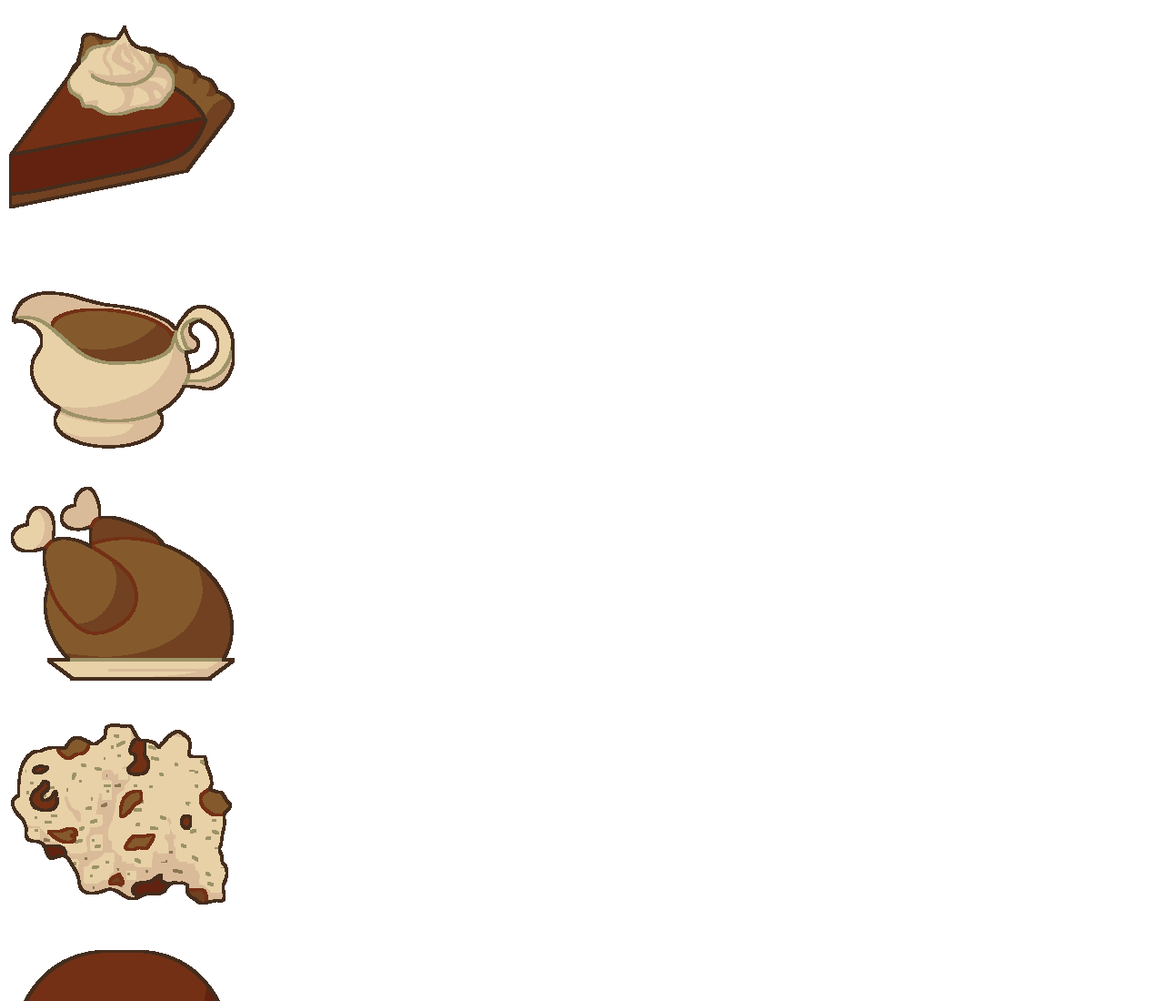
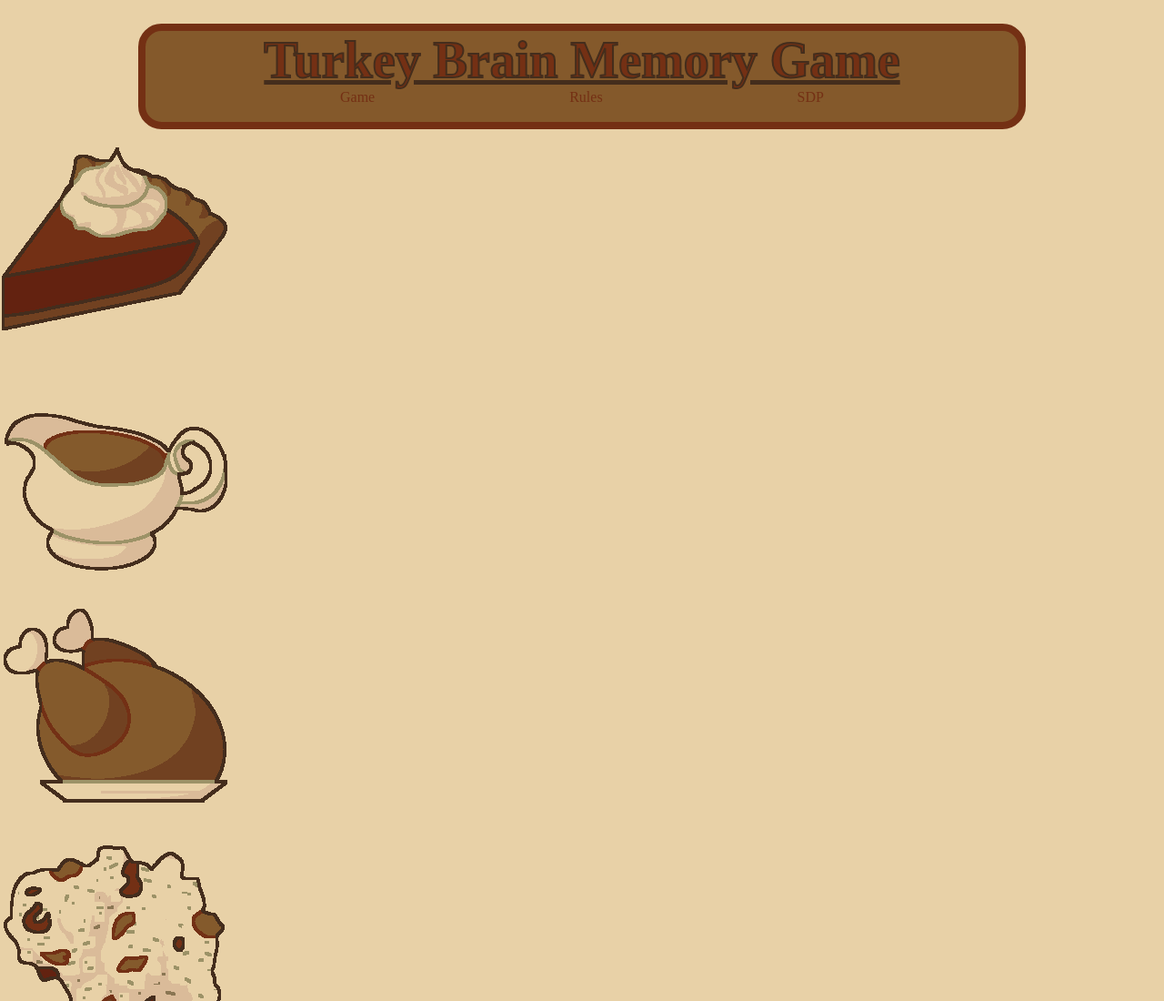
Before and after one commit to Astr0cry/WP_U2_L13_Memory, a plain HTML site: page index.html in a window 1280 px wide. Shown: the top 1100 px of the page at 91% size. Drawn offline with Linux system fonts and the light colour scheme; a web font is replaced by a local one.

Commit message:
Changed SDP Location and heading

```diff
--- a/index.css
+++ b/index.css
@@ -0,0 +1,51 @@
+*{
+    font-family: Sigmar;
+}
+
+
+header{
+    margin-top: 2vw;
+    display: flex;
+    justify-self: center;
+    flex-direction: column;
+    background-color: #84592b;
+    width: 75vw ;
+    height: 12.5vh;
+    text-align: center;
+    border-radius: 2vw;
+    border: solid 1vh #743014;
+}
+
+main, body{
+    background-color: #e8d1a7;
+}
+
+h1{
+    color: #743014;
+    -webkit-text-stroke: 0.25vh #442d1c;
+    text-decoration: underline;
+}
+
+h1,h2{
+    font-family: Joti One;
+    font-size: 350%;
+    margin: 0;
+}
+
+a{
+    color: #743014;
+    text-decoration: none;
+}
+
+a:hover{
+    color: #9d9167;
+}
+
+main, body, a{
+    margin: 0;
+}
+
+nav{
+    display: flex;
+    justify-content: space-evenly;
+}
--- a/index.html
+++ b/index.html
@@ -9,9 +9,20 @@ Memory
       <title>Turkey Brain Memory Game</title>
       <link rel="stylesheet" href="index.css">
       <link rel="stylesheet" href="Pages/common/common.css">
+      <link rel="preconnect" href="https://fonts.googleapis.com">
+      <link rel="preconnect" href="https://fonts.gstatic.com" crossorigin>
+      <link href="https://fonts.googleapis.com/css2?family=Joti+One&family=Sigmar&display=swap" rel="stylesheet">
     </head>
     <body>
       <header>
+        <div id="heading">
+          <h1>Turkey Brain Memory Game</h1>
+        </div>
+        <nav>
+          <a href="index.html">Game</a>
+          <a href="Pages/rules/rules.html">Rules</a>
+          <a href="Pages/SDP/U2_L13_SDP.html">SDP</a>
+        </nav>
       </header>
       <main>
          <script src="index.js"></script>
```
Also changed, not shown: pages/SDP/U2_L13_SDP.html (added, +13 -0 lines).
